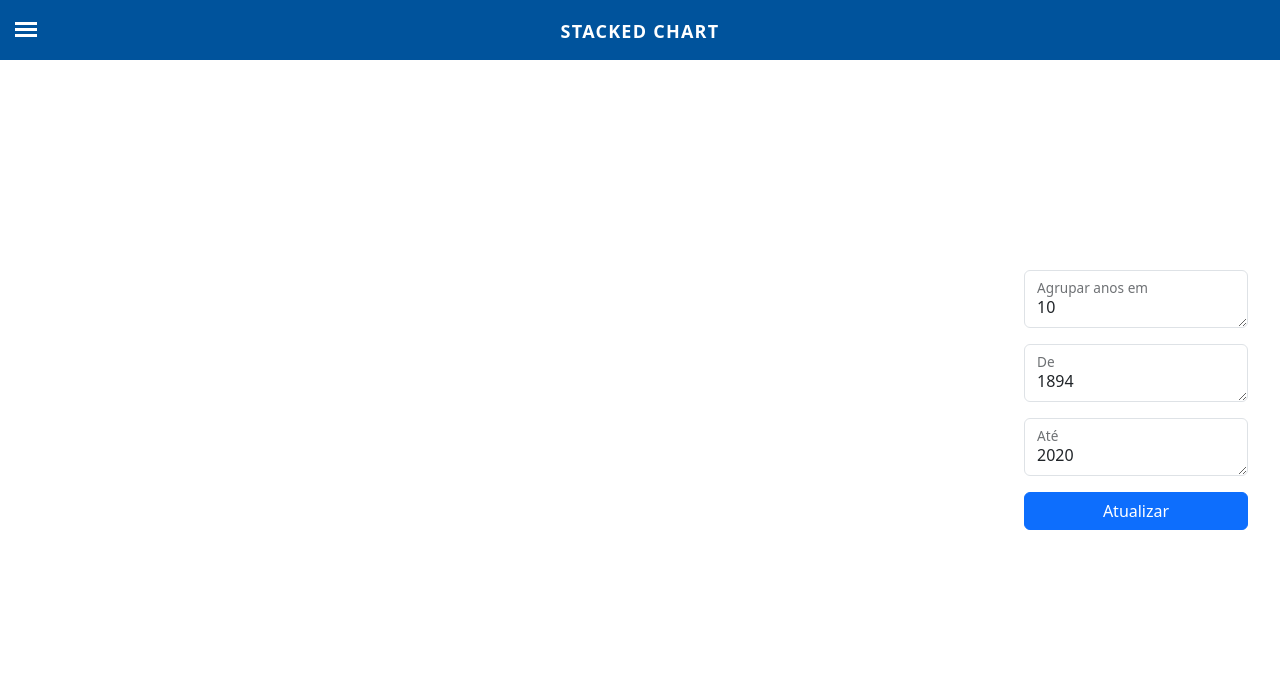
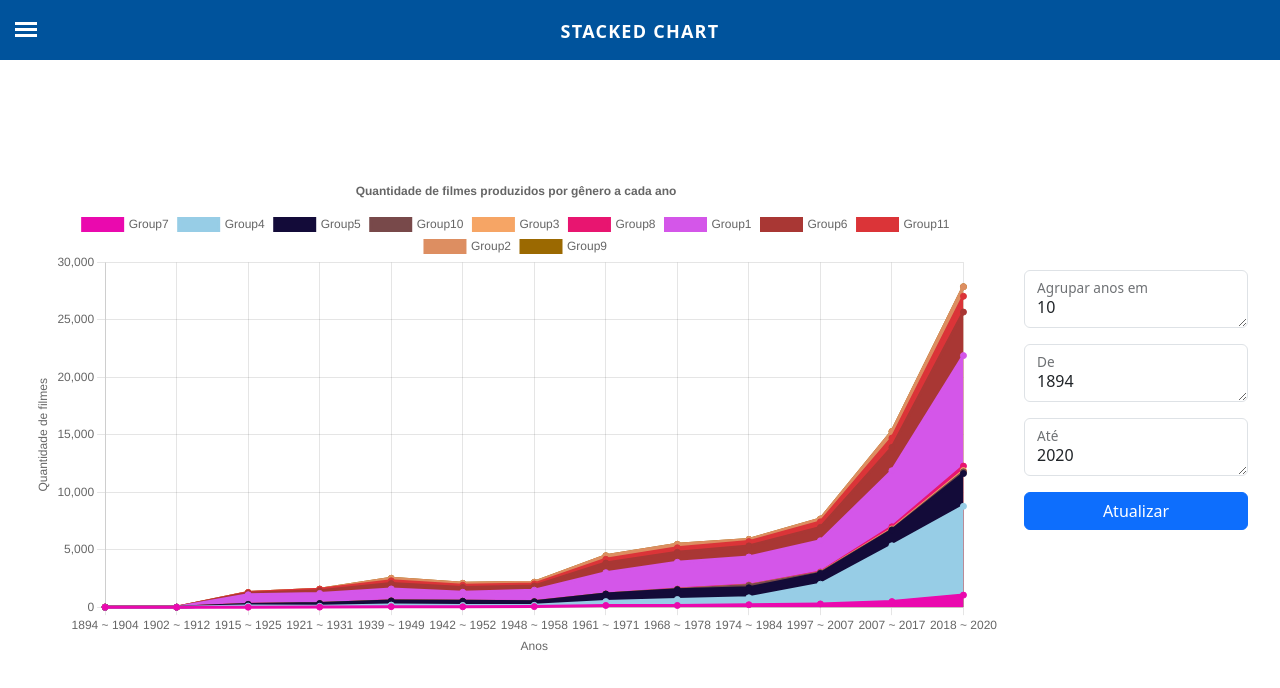
Before and after one commit to thassis/imdb-visualization, a plain HTML site: page src/stacked_chart/index.html in a window 1280 px wide. Drawn offline with nearby package versions, Linux system fonts and the light colour scheme.

Commit message:
fix: atualiza o grouped movies + exibe ultimo ano correspondente

```diff
--- a/src/stacked_chart/charts/genresByYear.js
+++ b/src/stacked_chart/charts/genresByYear.js
@@ -8,10 +8,11 @@ function groupByNumbersOfYears(numberOfYears, firstYear, lastYear, selectedData)
 
   const groupedGenres = filtered.reduce((acc, current, index) => {
     if (index % numberOfYears === 0) {
+      const endIntDate = parseInt(current.startYear) + parseInt(numberOfYears)
       acc.push({
         ...current,
         initialIntDate: parseInt(current.startYear),
-        endIntDate: parseInt(current.startYear) + parseInt(numberOfYears),
+        endIntDate: endIntDate < lastYear ? endIntDate : lastYear,
       });
     } else {
       const mergedData = {};
--- a/src/stacked_chart/index.html
+++ b/src/stacked_chart/index.html
@@ -4,7 +4,7 @@
     <link rel="stylesheet" href="styles.css" />
     <link rel="stylesheet" href="../menu_styles.css" />
     <meta charset="UTF-8" />
-    <title>Gráfico com Chart.js</title>
+    <title>Visualização IMDB</title>
     <script src="https://cdn.jsdelivr.net/npm/chart.js"></script>
     <link
       href="https://cdn.jsdelivr.net/npm/bootstrap@5.3.0/dist/css/bootstrap.min.css"
--- a/src/stacked_chart/index.js
+++ b/src/stacked_chart/index.js
@@ -9,7 +9,7 @@ function createStackedGraph() {
   minDate = document.getElementById("minYear").value || "1894";
   maxDate = document.getElementById("maxYear").value || "2020";
 
-  createGenresByYear(yearsToGroup, minDate, maxDate);
+  createGenresByYear(yearsToGroup, minDate, maxDate, dataGenresByYearGrouped);
 }
 
 myForm.addEventListener("submit", function (event) {
```
Also changed, not shown: src/chord_diagram/index2.html (+1 -1 lines), src/word_cloud/index.html (+1 -1 lines).
